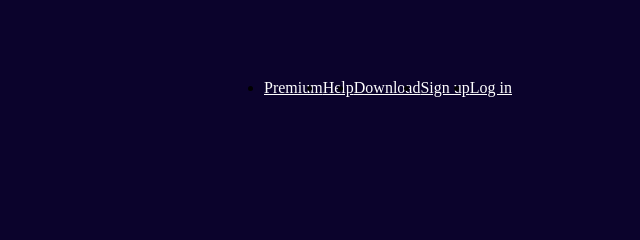
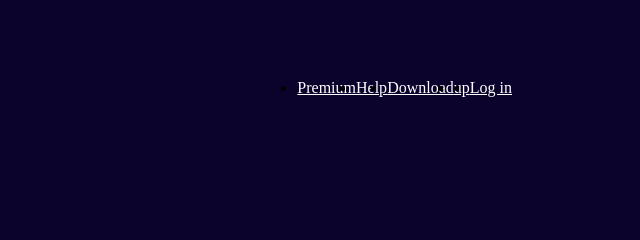
Before and after one commit to Angel-f5/bombo, a website: page index.html in a window 1280 px wide. Shown: the top 240 px of the page, 640-1280 px from the left. Drawn offline with Linux system fonts and the light colour scheme.

Commit message:
victor commit

```diff
--- a/index.html
+++ b/index.html
@@ -24,7 +24,7 @@
             <a class="download" href ="">Download</a>
             </li>
             <li>
-            <a class= "sign up" href="">Sign up</a>
+            <a class= "sign up" href=""> up</a>
             </li>
             <li>
             <a class= "log in" href="">Log in</a>
```
